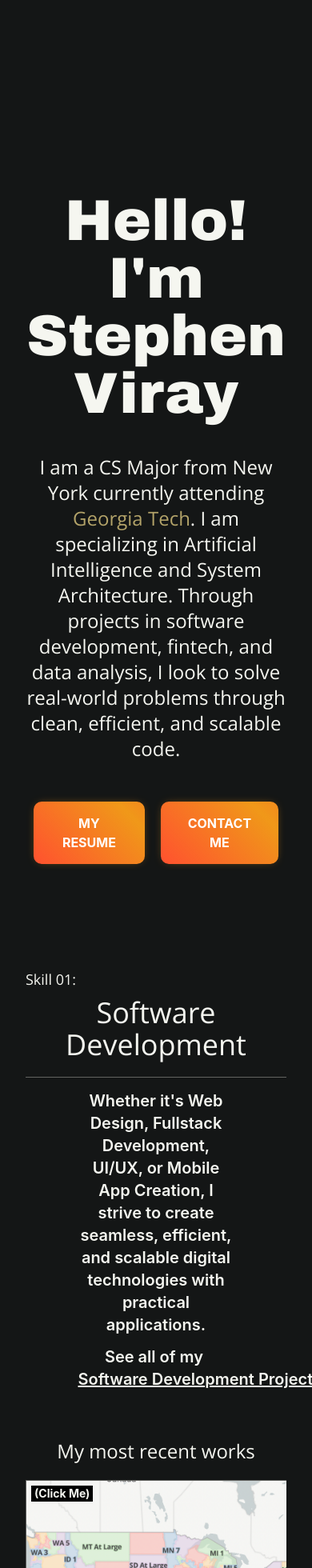
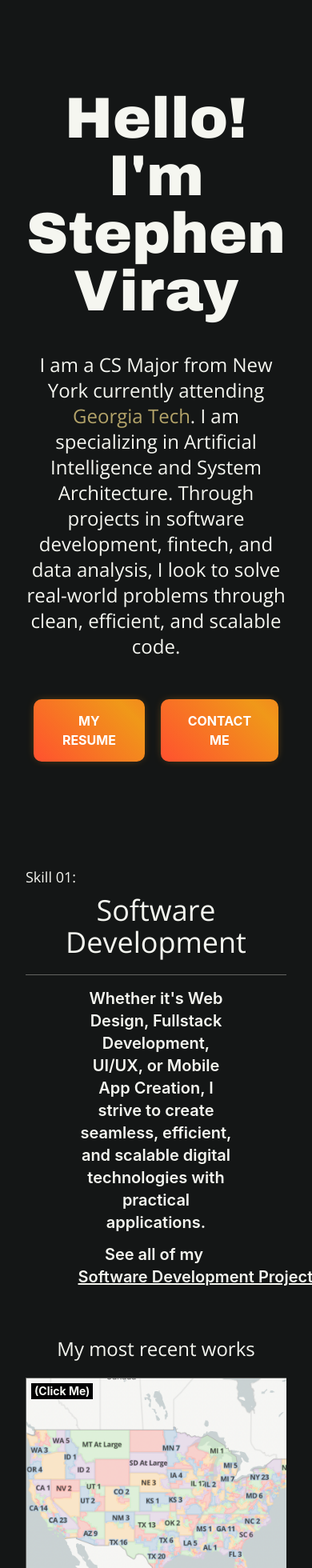
Before and after one commit to Sjviray814/Portfolio-Updated, a React (Vite) app: page / in a window 390 px wide. Shown: the top 1960 px of the page at 80% size. Built offline with nearby package versions, Linux system fonts and the light colour scheme; a web font is replaced by a local one.

Commit message:
Fixed mobile

```diff
--- a/src/Contact/Contact.jsx
+++ b/src/Contact/Contact.jsx
@@ -8,7 +8,7 @@ function Contact() {
 
     return (
       <>
-      <section className="bg-4 max-sm:mt-15">
+      <section className="bg-4 max-sm:mt-25">
     <div className="hide white text-7xl xl:text-left text-center xl:ml-64 leading-snug tracking-wide pt-10 header"
       id="contact-description">Contact Me</div>
 
--- a/src/data-science/data-science.jsx
+++ b/src/data-science/data-science.jsx
@@ -21,7 +21,7 @@ function DataScience() {
 
     return (
       <>
-      <div className="design-container flex flex-col gap-x-10 ml-0 mt-50 sm:mt-5">
+      <div className="design-container flex flex-col gap-x-10 ml-0 mt-50 sm:mt-0 mb-30 sm:mb-0">
 
         <div className="design-title flex items-start flex-col">
           <div className='text font-semibold text-lg mb-2'>Skill 03:</div>
--- a/src/fintech/fintech.jsx
+++ b/src/fintech/fintech.jsx
@@ -21,7 +21,7 @@ function Fintech() {
 
     return (
       <>
-      <div className="design-container flex flex-col gap-x-10 ml-0 mt-40">
+      <div className="design-container flex flex-col gap-x-10 ml-0 mt-30 mb-30 sm:mt-10 sm:mb-5">
 
         <div className="design-title flex items-start flex-col">
           <div className='text font-semibold text-lg mb-2'>Skill 02:</div>
--- a/src/hero/Hero.jsx
+++ b/src/hero/Hero.jsx
@@ -7,7 +7,7 @@ function Hero() {
     return (
       <>
       <div className="hero-container flex flex-col gap-y-10">
-        <div className='text-[#f5f6f0] text-7xl header mt-52'>Hello! I'm Stephen Viray</div>
+        <div className='text-[#f5f6f0] text-7xl header mt-20 md:mt-52'>Hello! I'm Stephen Viray</div>
         <div className="text-[#f5f6f0] text-2xl text">I am a CS Major from New York currently attending <span className='text-[#B3a369]'>Georgia Tech</span>.  I am specializing in Artificial Intelligence and System Architecture.   Through projects in software development, fintech, and data analysis,
         I look to solve real-world problems through clean, efficient, and scalable code.</div>
          <div className="button-container flex flex-row justify-center">
--- a/src/web-design/web-design.jsx
+++ b/src/web-design/web-design.jsx
@@ -29,7 +29,7 @@ function WebDesign() {
 
     return (
       <>
-      <div className="design-container flex flex-col gap-x-10 ml-0 mt-30">
+      <div className="design-container flex flex-col gap-x-10 ml-0 mt-30 mb-30">
 
         <div className="design-title flex items-start flex-col">
           <div className='text font-semibold text-lg mb-2'>Skill 01:</div>
@@ -63,7 +63,7 @@ function WebDesign() {
       </div>
       <div className="design-project-title text-center md:text-left mt-15 text text-2xl font-semibold">My most recent works</div>
 
-      <div className="design-projects mt-5 grid grid-cols-1 lg:grid-cols-2 xl:grid-cols-3 gap-10 overflow-auto">
+      <div className="design-projects mt-5 grid grid-cols-1 lg:grid-cols-2 xl:grid-cols-3 gap-10 overflow-auto min-h-[350px]">
 
             <Project title={'DistrictInsights'} content={`DistrictInsights is a web app built with the Mapbox and Plotly libraries that delivers essential voting data for congressional districts.
                 Designed to educate and empower citizens nationwide, it offers clear, interactive insights to help voters make informed decisions.`} year={'2024'} technologies={['HTML', 'CSS', 'JavaScript', 'Python', 'Pandas', 'Mapbox', 'Plotly']}
```
